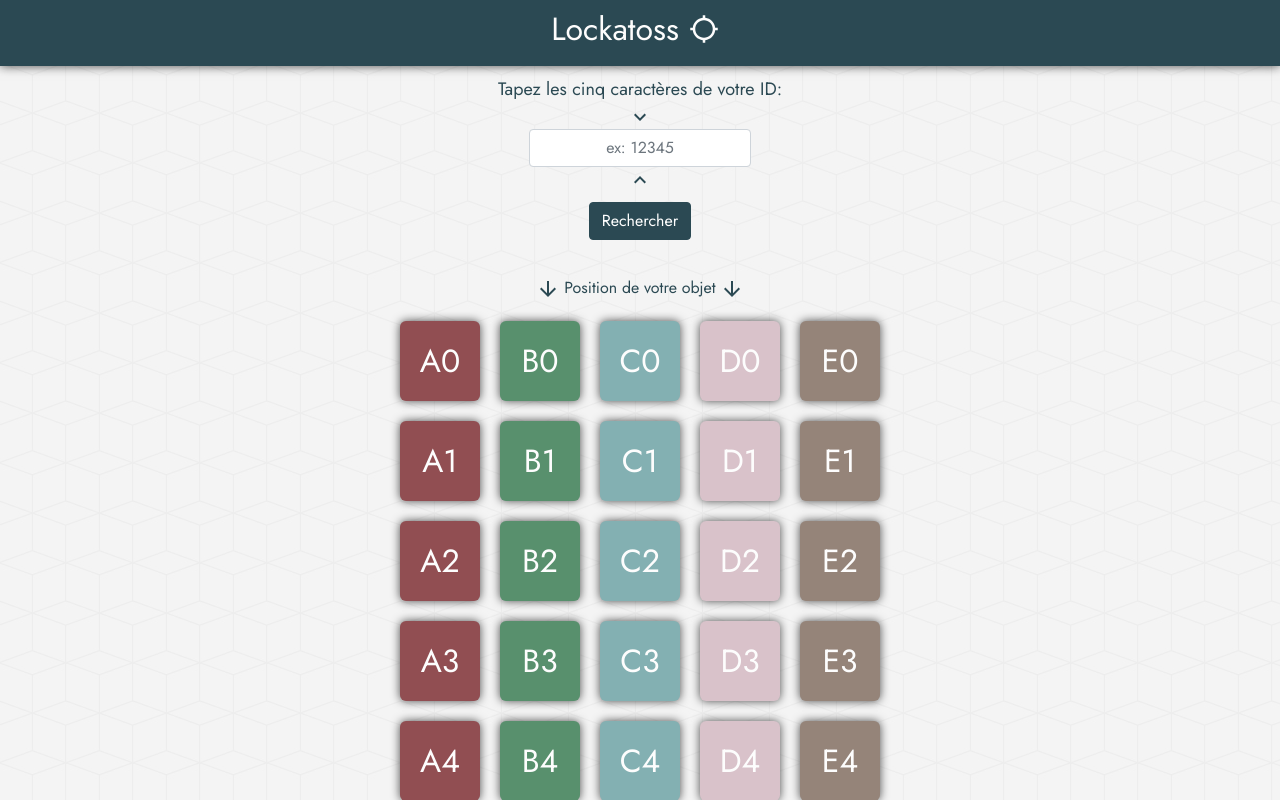
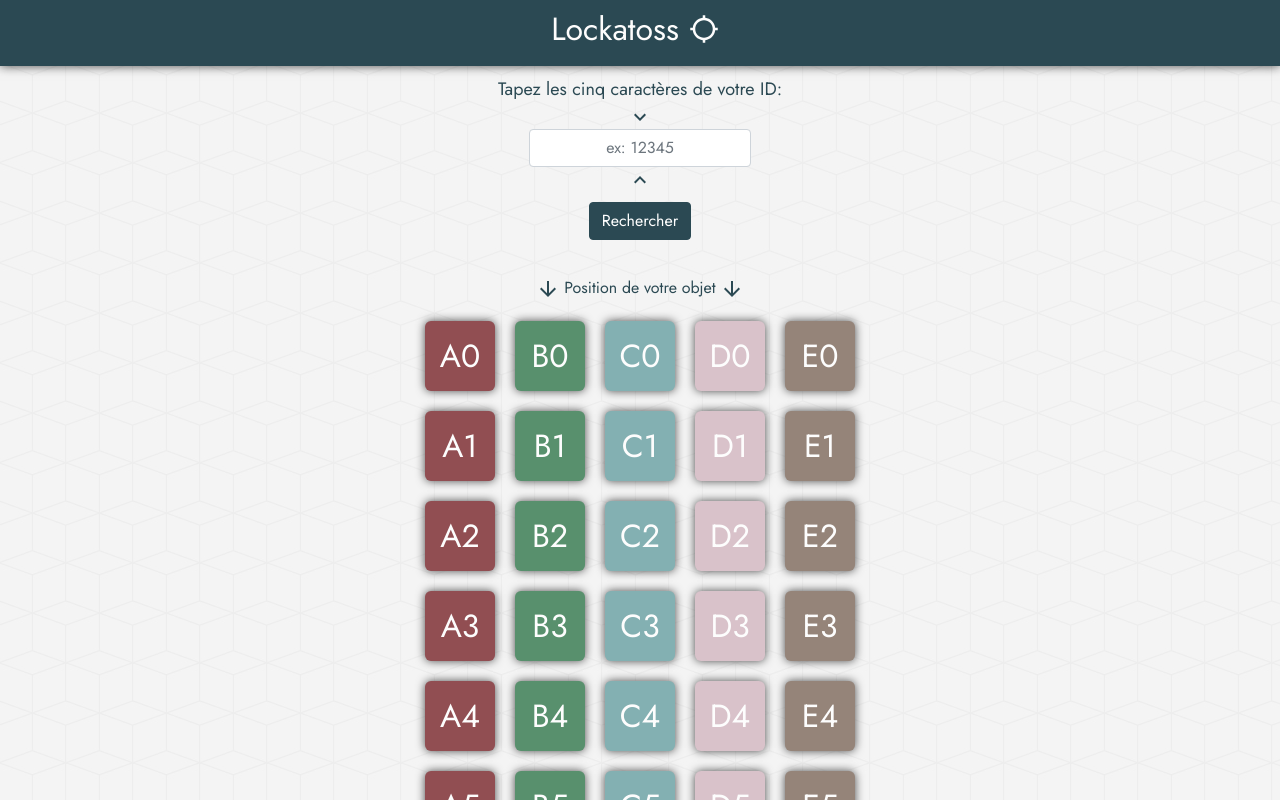
Before and after one commit to NicolasBugdaci/lockatoss, a React (Create React App) app: page / in a window 1280 px wide. Shown: the top 800 px of the page. Built offline with nearby package versions, Linux system fonts and the light colour scheme; the HTML template or start-up script is replaced by a standard one.

Commit message:
Squares modified

```diff
--- a/src/App.css
+++ b/src/App.css
@@ -331,44 +331,48 @@
 }
 @media (min-width: 1200px) {
   .ASquare {
-    width: 80px;
-    height: 80px;
+    width: 70px;
+    height: 70px;
     margin: 10px;
     font-size: xx-large;
   }
   .BSquare {
-    width: 80px;
-    height: 80px;
+    width: 70px;
+    height: 70px;
     margin: 10px;
     font-size: xx-large;
   }
   .CSquare {
-    width: 80px;
-    height: 80px;
+    width: 70px;
+    height: 70px;
     margin: 10px;
     font-size: xx-large;
   }
   .DSquare {
-    width: 80px;
-    height: 80px;
+    width: 70px;
+    height: 70px;
     margin: 10px;
     font-size: xx-large;
   }
   .ESquare {
-    width: 80px;
-    height: 80px;
+    width: 70px;
+    height: 70px;
     margin: 10px;
     font-size: xx-large;
   }
   .brillant {
-    width: 80px;
-    height: 80px;
+    width: 70px;
+    height: 70px;
     margin: 10px;
     font-size: xx-large;
   }
 
   footer {
-    height: 40px;
+    height: 100px;
+  }
+
+  footer p {
+    font-size: 13px;
   }
 }
 
```
